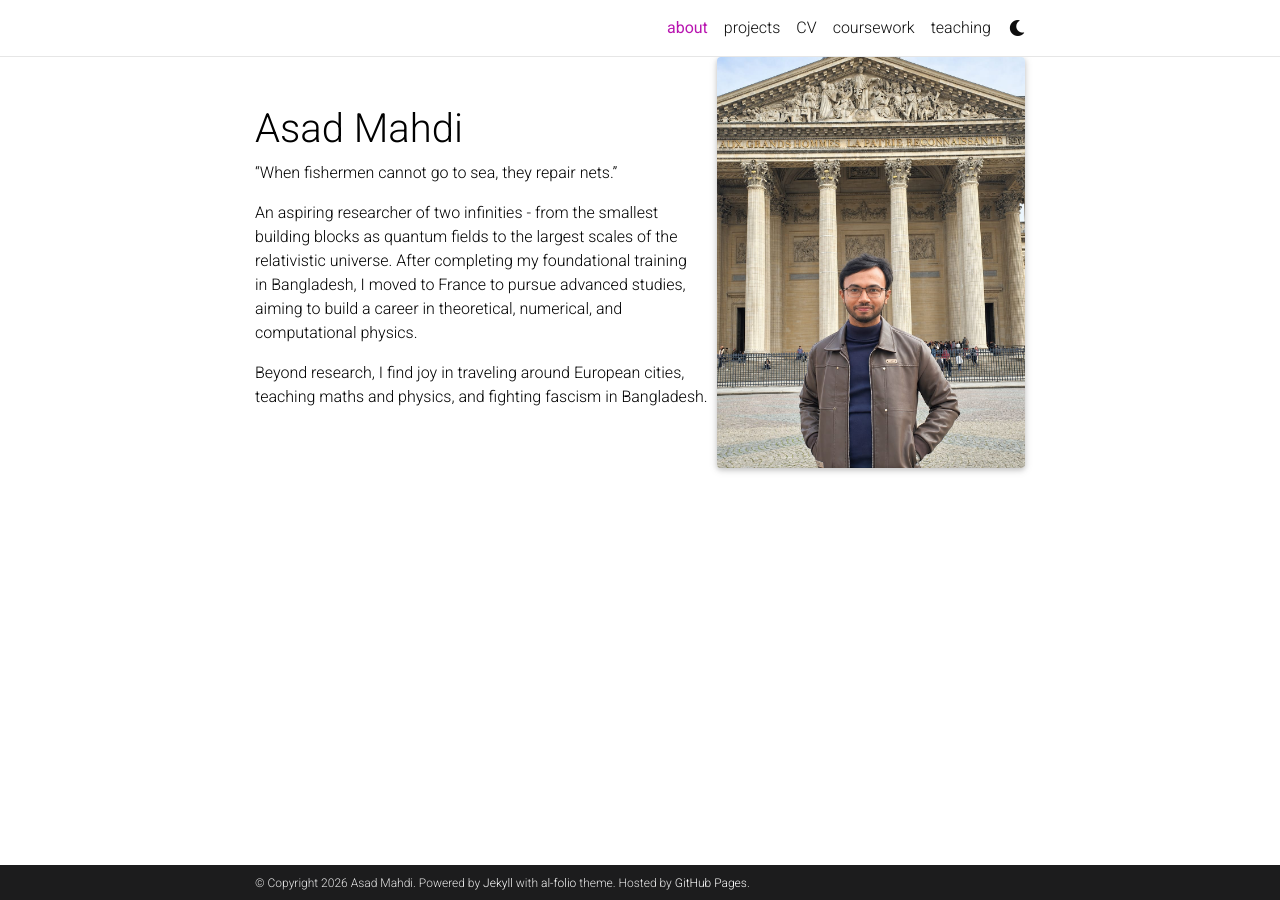
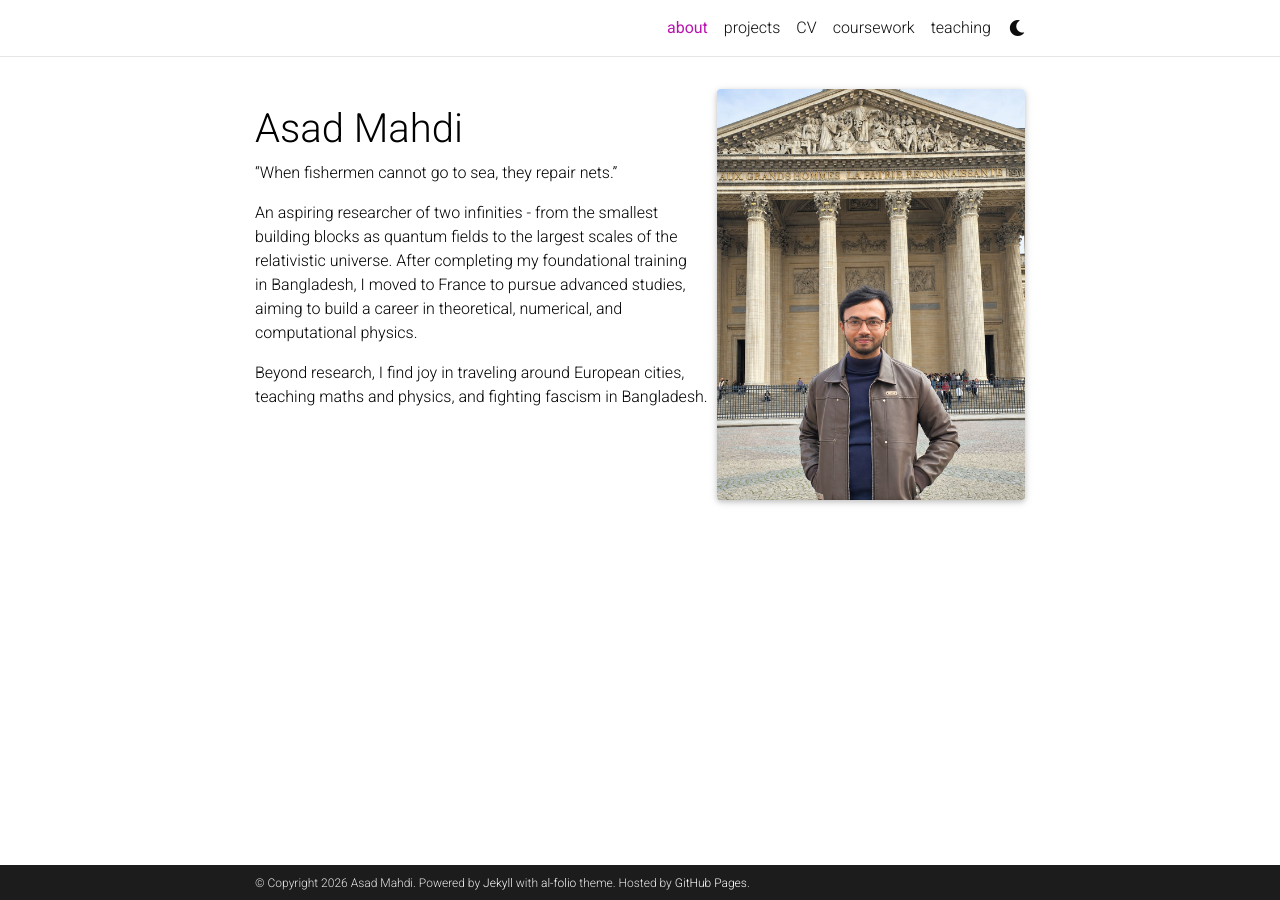
Before and after one commit to asadmahdi-phy/asadmahdi-phy.github.io, a Jekyll site: the page built from _pages/about.md, in a window 1280 px wide. Built offline with Jekyll 4.4.1, drawn with Linux system fonts in a browser that asks for light colours; full-size pictures stand in for the smaller copies a plugin makes; comment, search, counter and statistics services are not loaded; a style sheet for code colours, icons or effects is not loaded.

Commit message:
Update about.html

```diff
--- a/_layouts/about.html
+++ b/_layouts/about.html
@@ -6,7 +6,7 @@ layout: default
   /* Align the profile photograph with the name on desktop */
   @media (min-width: 576px) {
     .about-profile-aligned {
-      transform: translateY(-1.0rem);
+      transform: translateY(+1.0rem);
       margin-bottom: -8.0rem;
     }
   }
```
